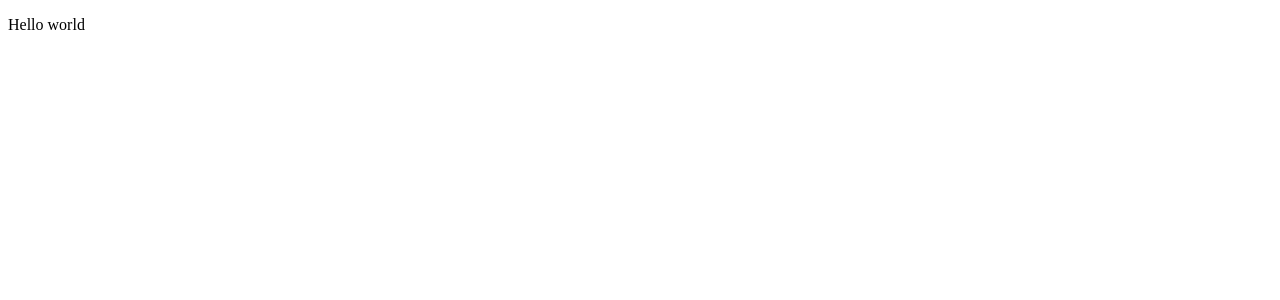
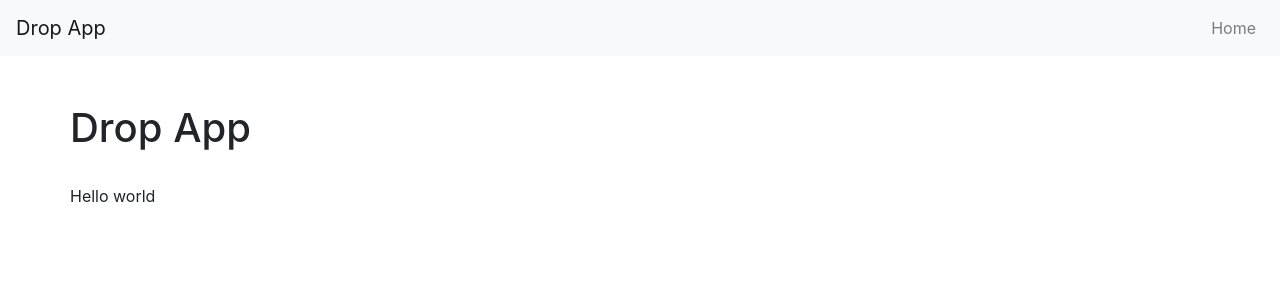
Before and after one commit to boxwise/boxwise, a React (Create React App) app: page / in a window 1280 px wide. Shown: the top 300 px of the page. Built offline with nearby package versions, Linux system fonts and the light colour scheme.

Commit message:
Add bootstrap and navigation

```diff
--- a/package.json
+++ b/package.json
@@ -3,10 +3,12 @@
   "version": "0.1.0",
   "private": true,
   "dependencies": {
+    "bootstrap": "^4.1.1",
     "react": "^16.3.2",
     "react-dom": "^16.3.2",
     "react-router-dom": "^4.2.2",
-    "react-scripts": "1.1.4"
+    "react-scripts": "1.1.4",
+    "reactstrap": "^6.0.1"
   },
   "devDependencies": {
     "husky": "^0.14.3",
--- a/public/index.html
+++ b/public/index.html
@@ -19,7 +19,7 @@
       work correctly both with client-side routing and a non-root public URL.
       Learn how to configure a non-root public URL by running `npm run build`.
     -->
-    <title>React App</title>
+    <title>Drop App</title>
   </head>
   <body>
     <noscript>
--- a/src/App.js
+++ b/src/App.js
@@ -1,10 +1,14 @@
 import React from "react";
 import { BrowserRouter, Route } from "react-router-dom";
+import Navigation from "./components/Navigation";
 import HomePage from "./pages/HomePage";
+
+import "bootstrap/dist/css/bootstrap.min.css";
 
 const App = () => (
   <BrowserRouter>
     <div>
+      <Navigation />
       <Route exact path="/" component={() => <HomePage />} />
     </div>
   </BrowserRouter>
--- /dev/null
+++ b/src/components/Navigation.js
@@ -0,0 +1,20 @@
+import React from "react";
+import { Nav, NavItem, NavLink, Navbar, NavbarBrand } from "reactstrap";
+import { Link } from "react-router-dom";
+
+const Navigation = () => (
+  <Navbar color="light" light expand="md" className="mb-5">
+    <NavbarBrand tag={Link} to="/">
+      Drop App
+    </NavbarBrand>
+    <Nav className="ml-auto" navbar>
+      <NavItem>
+        <NavLink tag={Link} to="/">
+          Home
+        </NavLink>
+      </NavItem>
+    </Nav>
+  </Navbar>
+);
+
+export default Navigation;
--- a/src/pages/HomePage.js
+++ b/src/pages/HomePage.js
@@ -1,5 +1,15 @@
 import React from "react";
+import { Container, Row } from "reactstrap";
 
-const HomePage = () => <p>Hello world</p>;
+const HomePage = () => (
+  <Container>
+    <Row className="mb-4">
+      <h1>Drop App</h1>
+    </Row>
+    <Row className="mb-4">
+      <p>Hello world</p>
+    </Row>
+  </Container>
+);
 
 export default HomePage;
```
Also changed, not shown: 1 other file (tests, documents, lock files or other folders).
